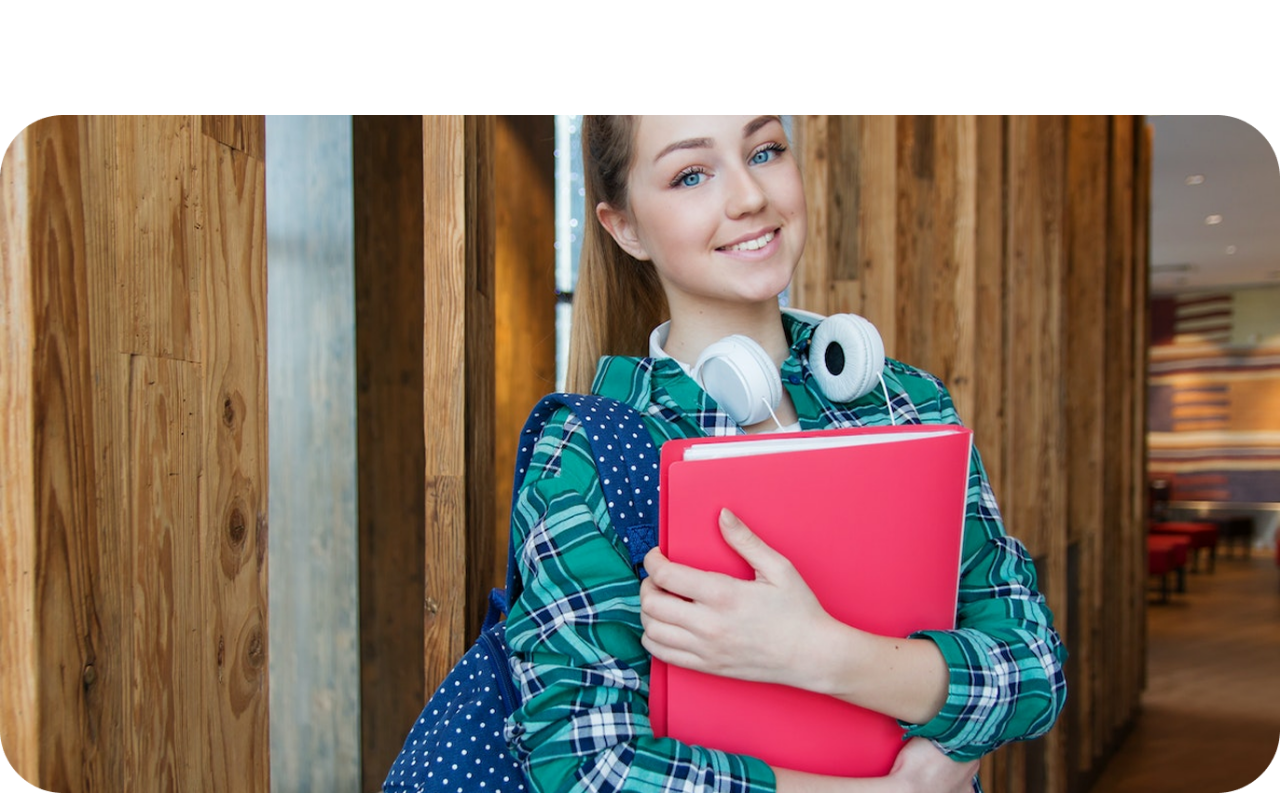
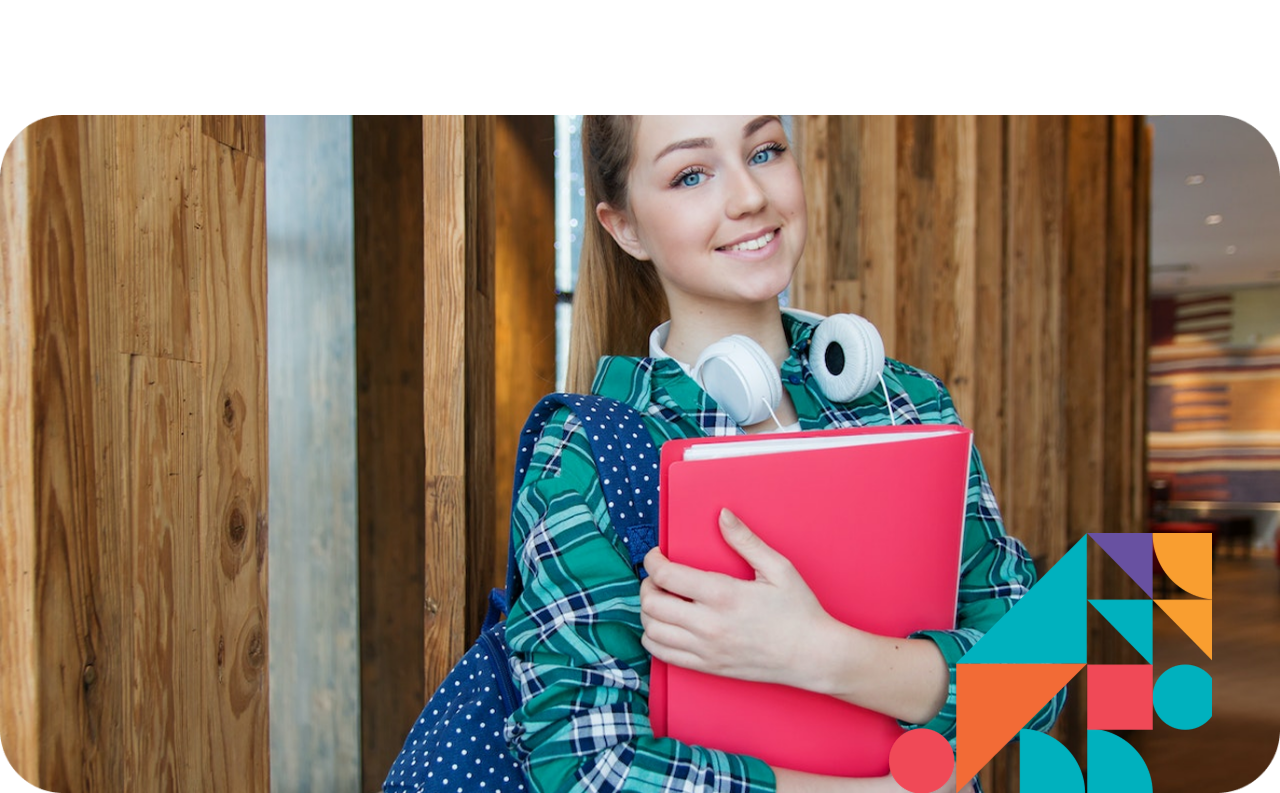
Before and after one commit to shoumen-shomu/edujarr, a Next.js app: page / in a window 1280 px wide. Shown: the part 4947-5740 px from the top of the page. Built offline with nearby package versions, Linux system fonts and the light colour scheme.

Commit message:
design added in image

```diff
--- a/src/app/layouts/home/video.jsx
+++ b/src/app/layouts/home/video.jsx
@@ -7,7 +7,12 @@ const video = () => {
     <>
     <section>
         <Container>
-            <Image className='mx-auto' src="/images/playimage.png" alt='' width={1373} height={727}/>
+            <div className="relative">
+              <Image className='mx-auto' src="/images/playimage.png" alt='' width={1373} height={727}/>
+              <Image className='absolute bottom-0 right-17' src="/images/design.png" alt='' width={324} height={260}/>
+
+            </div>
+
         </Container>
     </section>
     </>
```
Also changed, not shown: public/images/design.png (added).
